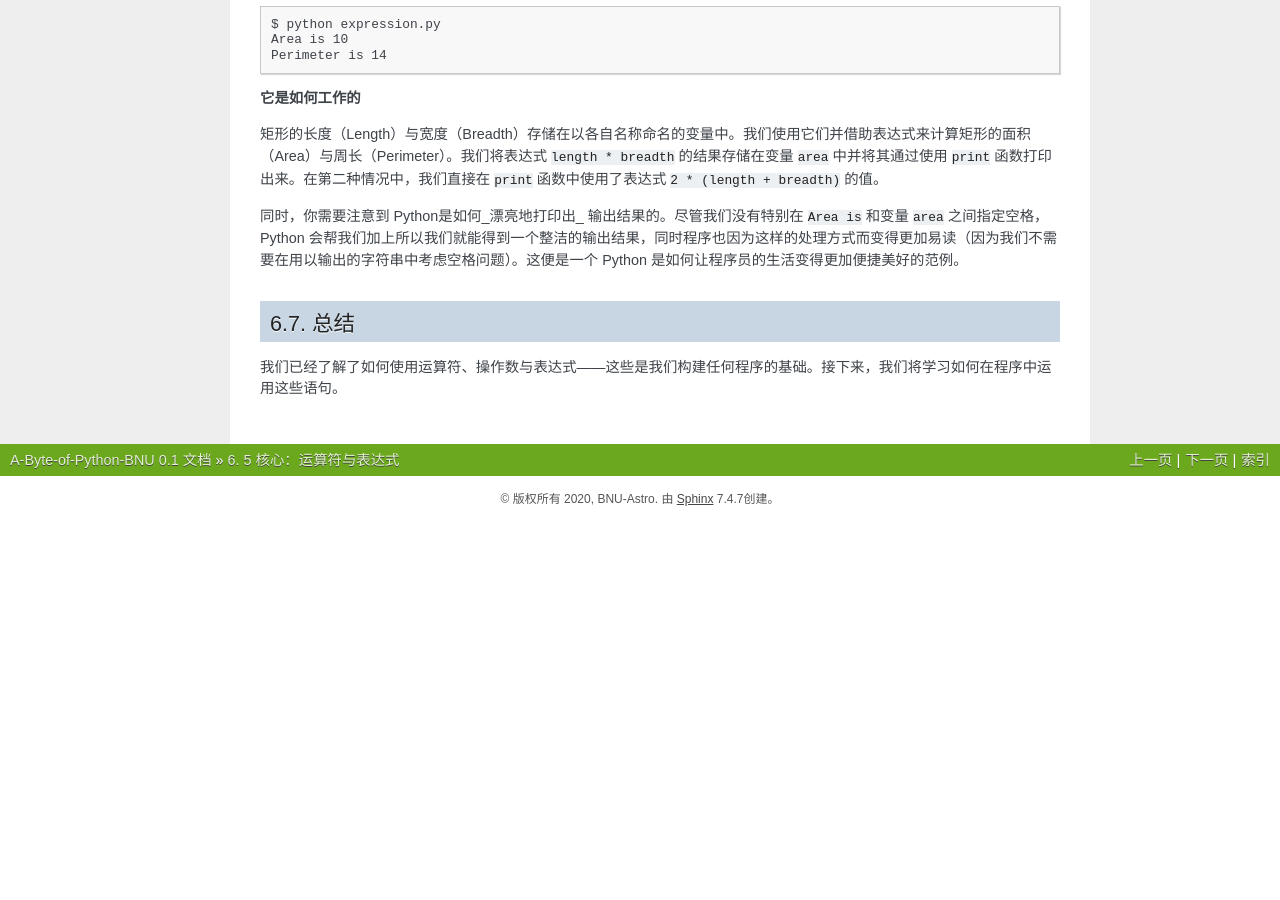
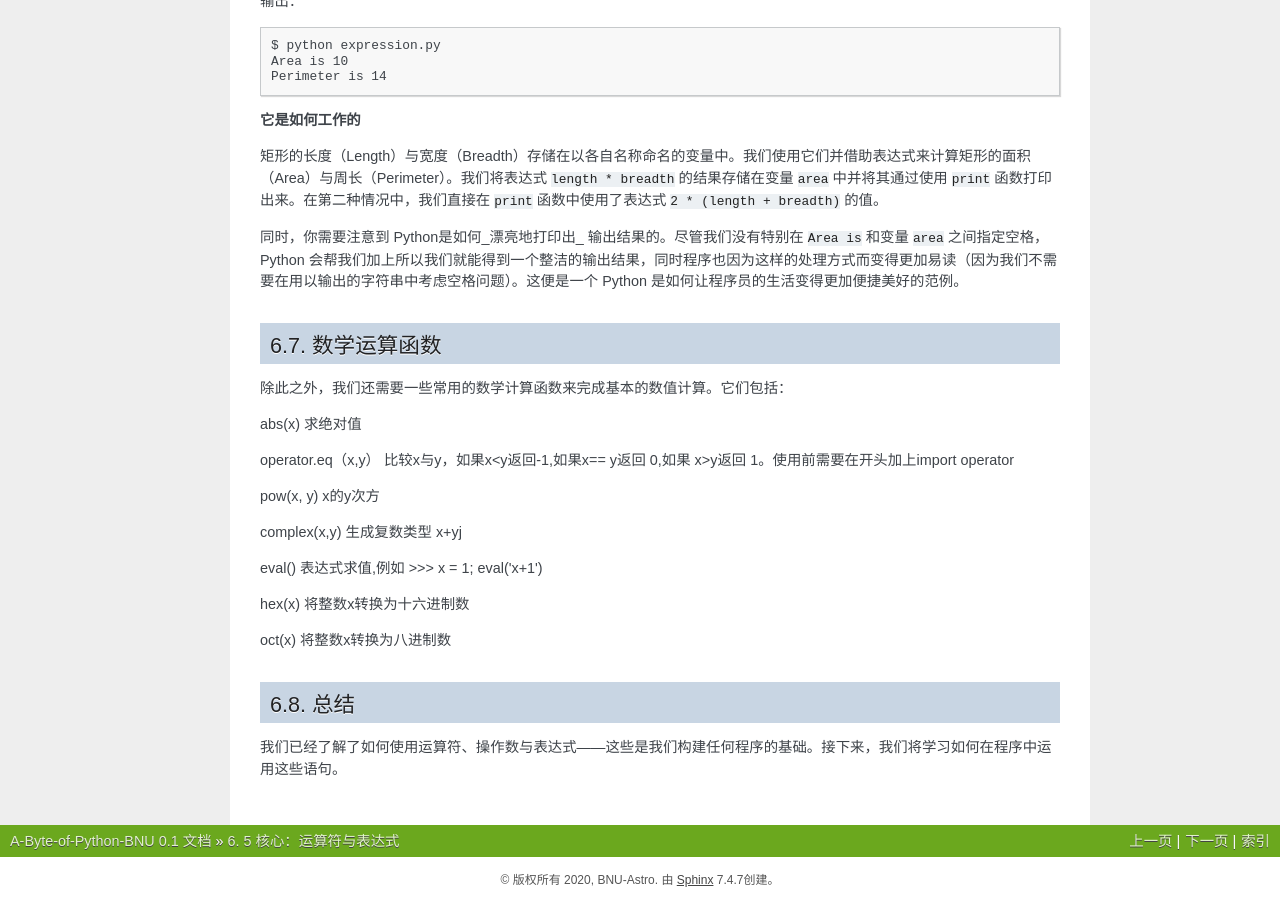
Before and after one commit to henrysting/a-byte-of-python-bnu-rst, a Sphinx documentation site: the page built from source/05.operators_and_expressions.rst, in a window 1280 px wide and 900 px high, scrolled down 3921 px. Built offline with Sphinx 7.4.7, drawn with Linux system fonts in a browser that asks for light colours; before the commit the page ends 4440 px from its top, so only the background shows below that; some of the changed text lies outside the part shown.

Commit message:
Update 05.operators_and_expressions.rst
增加了一些基本运算函数

```diff
--- a/source/05.operators_and_expressions.rst
+++ b/source/05.operators_and_expressions.rst
@@ -6,7 +6,7 @@
 
 \_运算符（Operators）\ *是进行某些操作，并且可以用诸如 ``+``
 等符号或特殊关键词加以表达的功能。运算符需要一些数据来进行操作，这些数据就被称作_操作数（Operands）*\ 。在上面的例子中
-``2`` 和 ``3`` 就是操作数。
+``2`` 和 ``3`` 就是操作数。当然，我们也需要一些数学运算函数来完成基本运算。这些将会在下面讲到。
 
 运算符
 ------
@@ -266,6 +266,26 @@
 会帮我们加上所以我们就能得到一个整洁的输出结果，同时程序也因为这样的处理方式而变得更加易读（因为我们不需要在用以输出的字符串中考虑空格问题）。这便是一个
 Python 是如何让程序员的生活变得更加便捷美好的范例。
 
+数学运算函数
+-----------
+
+除此之外，我们还需要一些常用的数学计算函数来完成基本的数值计算。它们包括：
+
+abs(x)       求绝对值
+
+operator.eq（x,y）    比较x与y，如果x<y返回-1,如果x== y返回 0,如果 x>y返回 1。使用前需要在开头加上import operator
+
+pow(x, y)    x的y次方
+
+complex(x,y)  生成复数类型 x+yj
+
+eval()  表达式求值,例如 >>> x = 1; eval('x+1')
+
+hex(x)    将整数x转换为十六进制数
+
+oct(x)    将整数x转换为八进制数
+
+
 总结
 ----
 
```
